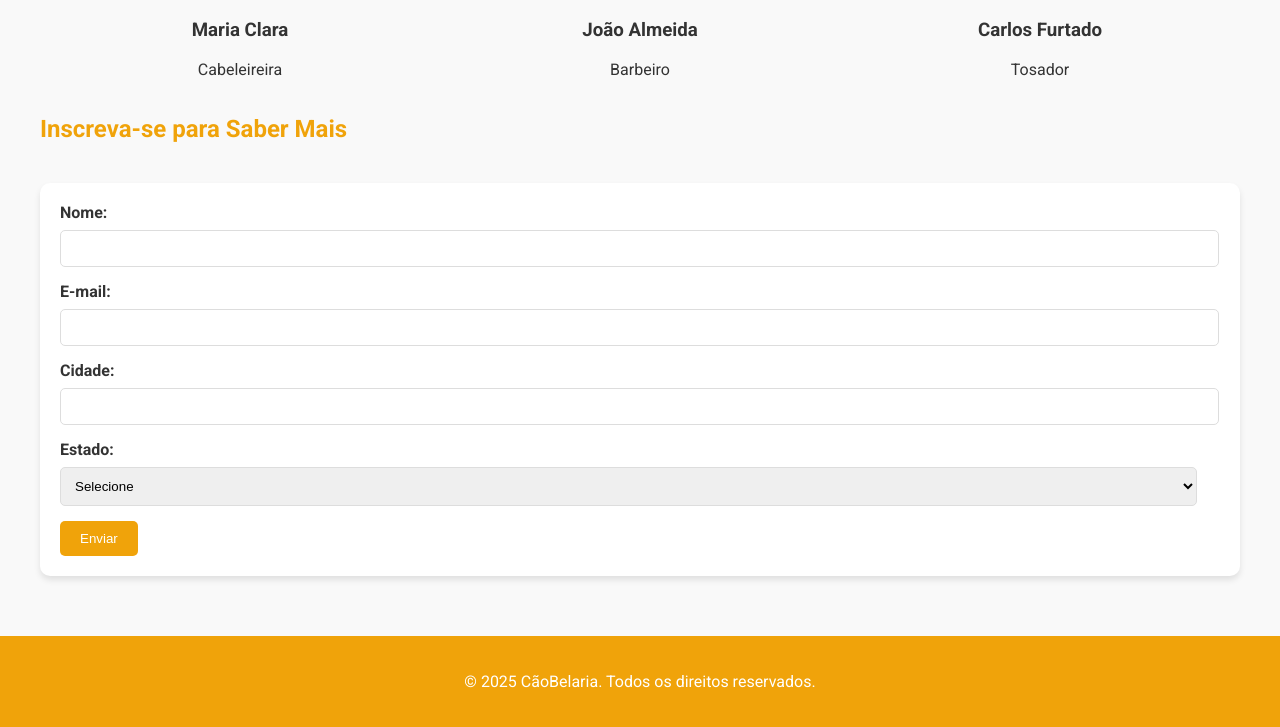
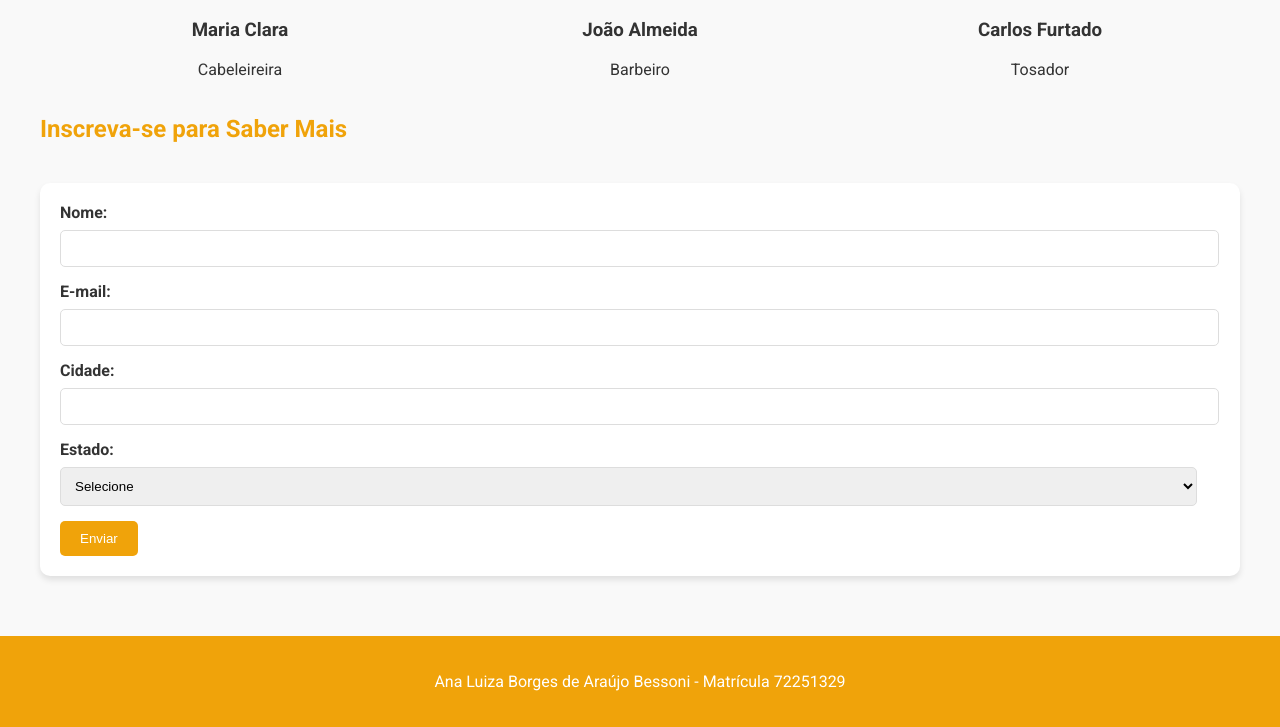
Before and after one commit to AnaLuizaBAB/caobelaria, a plain HTML site: page index.html in a window 1280 px wide. Shown: the part 1388-2115 px from the top of the page. Drawn offline with Linux system fonts and the light colour scheme.

Commit message:
Update index.html

```diff
--- a/index.html
+++ b/index.html
@@ -92,7 +92,7 @@
 
     <!-- Rodapé -->
     <footer>
-        <p>&copy; 2025 CãoBelaria. Todos os direitos reservados.</p>
+        <p>Ana Luiza Borges de Araújo Bessoni - Matrícula 72251329</p>
     </footer>
 </body>
 </html>
```
